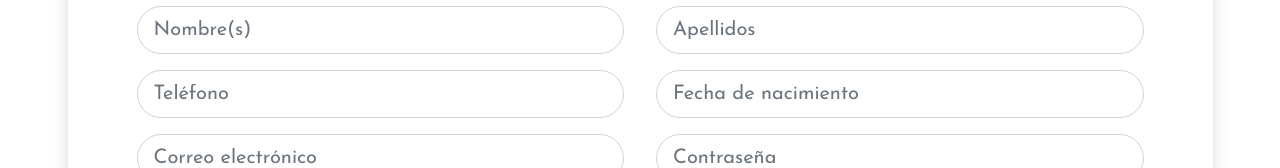
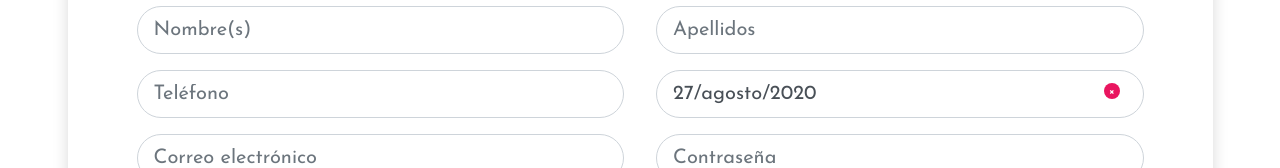
Before and after one commit to CsarFz/Aplicaciones-web, a React (Create React App) app in the folder c-shop/: page /signup in a window 1280 px wide. Shown: the part 355-523 px from the top of the page. Built offline with nearby package versions, Linux system fonts and the light colour scheme.

Commit message:
Se añade datepicker para fecha de nacimiento

```diff
--- a/c-shop/package.json
+++ b/c-shop/package.json
@@ -9,6 +9,7 @@
     "bootstrap": "^4.5.2",
     "react": "^16.13.1",
     "react-bootstrap": "^1.3.0",
+    "react-datepicker": "^3.1.3",
     "react-dom": "^16.13.1",
     "react-router-dom": "^5.2.0",
     "react-scripts": "3.4.3"
--- a/c-shop/src/assets/css/style.css
+++ b/c-shop/src/assets/css/style.css
@@ -250,6 +250,41 @@ input {
 }
 
 /* --------------
+  Calendar
+------------------*/
+.react-datepicker__header {
+	text-transform: uppercase;
+}
+
+.react-datepicker-wrapper,
+.react-datepicker__input-container,
+.react-datepicker__input-container input {
+	width: 100%;
+	height: calc(1.5em + 1rem + 2px);
+	color: #495057;
+}
+
+.react-datepicker__close-icon:after {
+	background-color: #E9155F;
+}
+
+.react-datepicker__day--selected,
+.react-datepicker__day--keyboard-selected {
+	border-radius: 50px;
+    background-color: #E9155F;
+	color: #fff;
+	font-weight: 700;
+}
+
+.react-datepicker__triangle {
+	display: none;
+}
+
+.react-datepicker__close-icon {
+	padding: 0 1.5rem 0 0;
+}
+
+/* --------------
   Other Pages
 ------------------*/
 
--- a/c-shop/src/templates/SignUp.jsx
+++ b/c-shop/src/templates/SignUp.jsx
@@ -1,7 +1,18 @@
 import React from 'react';
-import { Link } from 'react-router-dom'
+import { Link } from 'react-router-dom';
+import DatePicker, { registerLocale } from 'react-datepicker';
+import 'react-datepicker/dist/react-datepicker.css';
+import es from "date-fns/locale/es";
+
+registerLocale('es', es);
 
 class SignUp extends React.Component {
+    constructor(...props) {
+        super(...props);
+        this.state = {
+            selectedDate: new Date()
+        }
+    }
     render() {
         return (
             <section id="formSignUp">
@@ -37,8 +48,20 @@ class SignUp extends React.Component {
                                                     placeholder="Teléfono" />
                                             </div>
                                             <div className="col-12 col-md-6 px-lg-3 pb-3">
-                                                <input type="text" className="form-control form-control-lg  primaryInput" id="birthday"
-                                                    placeholder="Fecha de nacimiento" />
+                                                <DatePicker className="w-100 px-3 form-control form-control-lg"
+                                                    selected={this.state.selectedDate}
+                                                    onChange={(selectedDate) => this.setState({ selectedDate })}
+                                                    dateFormat={'dd/MMMM/yyyy'}
+                                                    maxDate={new Date()}
+                                                    isClearable
+                                                    showYearDropdown
+                                                    placeholderText="Fecha de nacimiento"
+                                                    locale="es"
+                                                    todayButton="Hoy"
+                                                    disabledKeyboardNavigation
+                                                />
+                                                {/* <input type="text" className="form-control form-control-lg  primaryInput" id="birthday"
+                                                    placeholder="Fecha de nacimiento" /> */}
                                             </div>
                                             <div className="col-12 col-md-6 px-lg-3 pb-3">
                                                 <input type="email" className="form-control form-control-lg  primaryInput" id="email"
```
Also changed, not shown: 1 other file (tests, documents, lock files or other folders).
